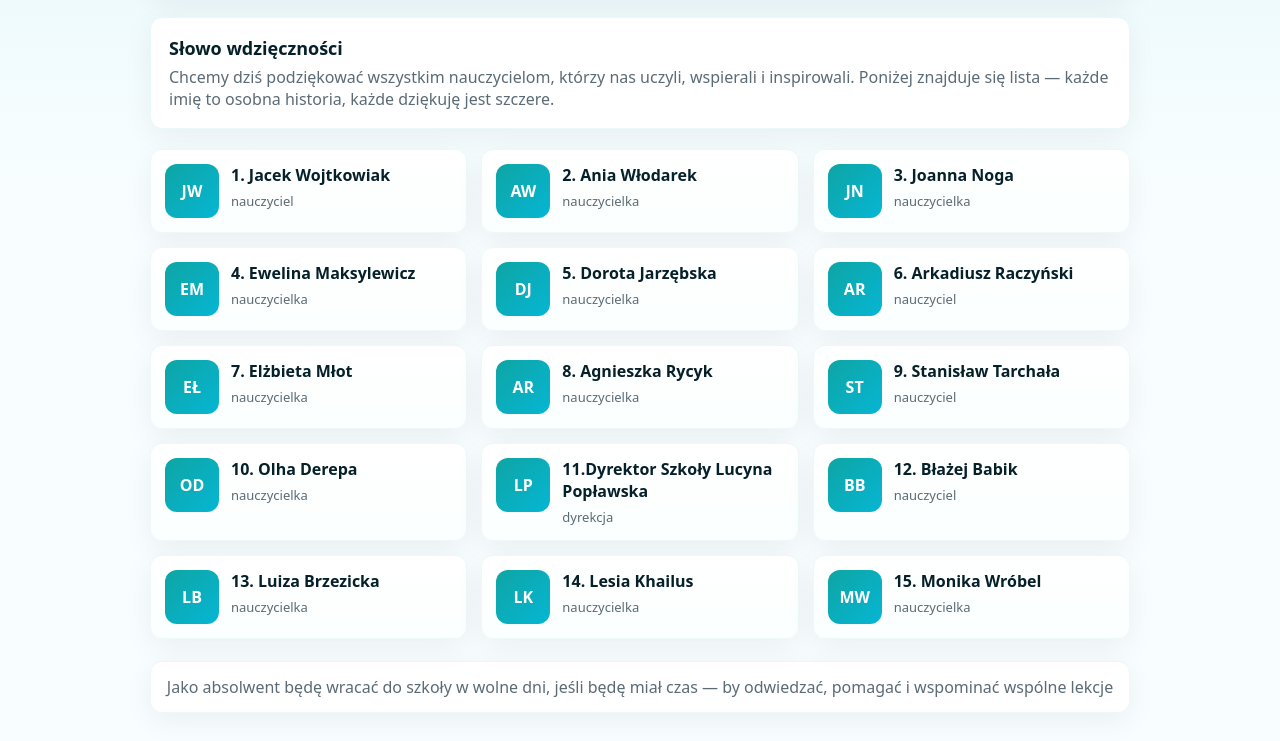
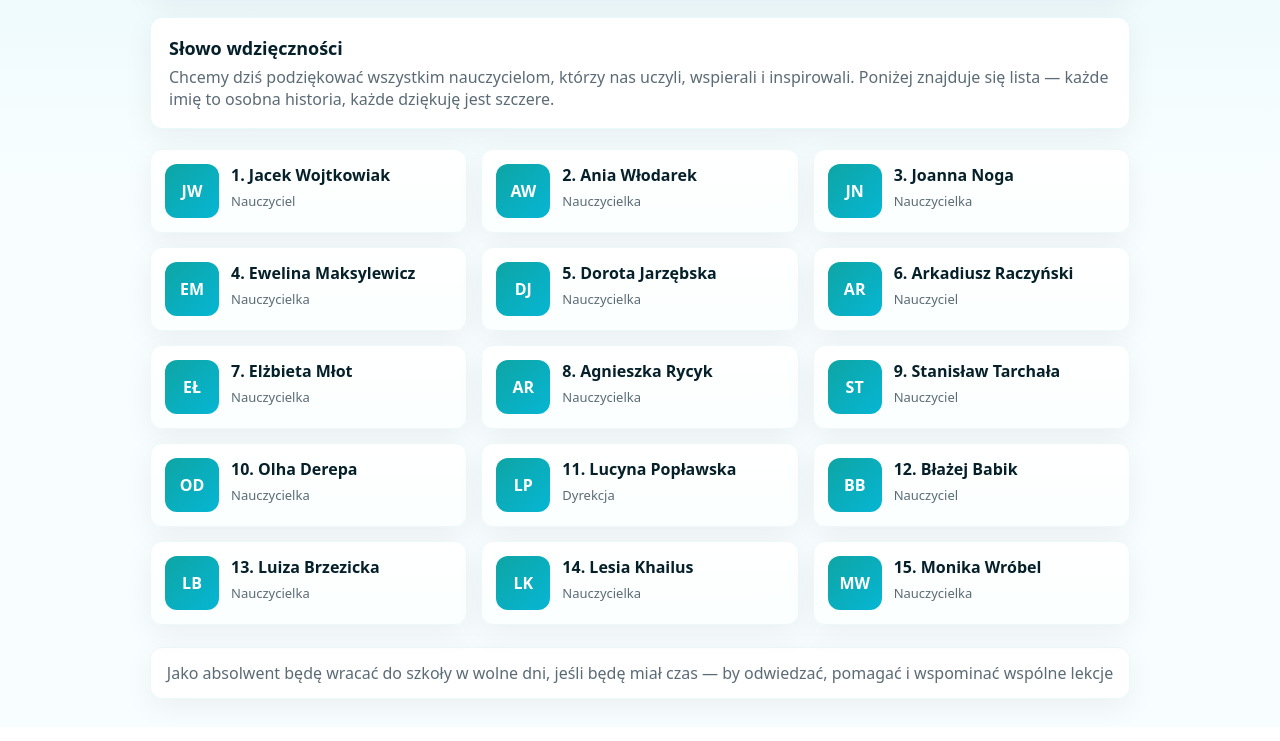
Before and after one commit to dawidrydz0514-alt/Podzi-kowania-Nauczycielom., a plain HTML site: page index.html in a window 1280 px wide. Shown: the part 179-920 px from the top of the page. Drawn offline with Linux system fonts and the light colour scheme.

Commit message:
Add files via upload

```diff
--- a/index.html
+++ b/index.html
@@ -118,63 +118,63 @@
       <div class="grid">
         <!-- 1 -->
         <div class="card"><div class="avatar">JW</div>
-          <div class="meta"><div class="name">1. Jacek Wojtkowiak</div><div class="role">nauczyciel</div></div></div>
+          <div class="meta"><div class="name">1. Jacek Wojtkowiak</div><div class="role">Nauczyciel</div></div></div>
 
         <!-- 2 -->
         <div class="card"><div class="avatar">AW</div>
-          <div class="meta"><div class="name">2. Ania Włodarek</div><div class="role">nauczycielka</div></div></div>
+          <div class="meta"><div class="name">2. Ania Włodarek</div><div class="role">Nauczycielka</div></div></div>
 
         <!-- 3 -->
         <div class="card"><div class="avatar">JN</div>
-          <div class="meta"><div class="name">3. Joanna Noga</div><div class="role">nauczycielka</div></div></div>
+          <div class="meta"><div class="name">3. Joanna Noga</div><div class="role">Nauczycielka</div></div></div>
 
         <!-- 4 -->
         <div class="card"><div class="avatar">EM</div>
-          <div class="meta"><div class="name">4. Ewelina Maksylewicz</div><div class="role">nauczycielka</div></div></div>
+          <div class="meta"><div class="name">4. Ewelina Maksylewicz</div><div class="role">Nauczycielka</div></div></div>
 
         <!-- 5 -->
         <div class="card"><div class="avatar">DJ</div>
-          <div class="meta"><div class="name">5. Dorota Jarzębska</div><div class="role">nauczycielka</div></div></div>
+          <div class="meta"><div class="name">5. Dorota Jarzębska</div><div class="role">Nauczycielka</div></div></div>
 
         <!-- 6 -->
         <div class="card"><div class="avatar">AR</div>
-          <div class="meta"><div class="name">6. Arkadiusz Raczyński</div><div class="role">nauczyciel</div></div></div>
+          <div class="meta"><div class="name">6. Arkadiusz Raczyński</div><div class="role">Nauczyciel</div></div></div>
 
         <!-- 7 -->
         <div class="card"><div class="avatar">EŁ</div>
-          <div class="meta"><div class="name">7. Elżbieta Młot</div><div class="role">nauczycielka</div></div></div>
+          <div class="meta"><div class="name">7. Elżbieta Młot</div><div class="role">Nauczycielka</div></div></div>
 
         <!-- 8 -->
         <div class="card"><div class="avatar">AR</div>
-          <div class="meta"><div class="name">8. Agnieszka Rycyk</div><div class="role">nauczycielka</div></div></div>
+          <div class="meta"><div class="name">8. Agnieszka Rycyk</div><div class="role">Nauczycielka</div></div></div>
 
         <!-- 9 -->
         <div class="card"><div class="avatar">ST</div>
-          <div class="meta"><div class="name">9. Stanisław Tarchała</div><div class="role">nauczyciel</div></div></div>
+          <div class="meta"><div class="name">9. Stanisław Tarchała</div><div class="role">Nauczyciel</div></div></div>
 
         <!-- 10 -->
         <div class="card"><div class="avatar">OD</div>
-          <div class="meta"><div class="name">10. Olha Derepa</div><div class="role">nauczycielka</div></div></div>
+          <div class="meta"><div class="name">10. Olha Derepa</div><div class="role">Nauczycielka</div></div></div>
 
         <!-- 11 -->
         <div class="card"><div class="avatar">LP</div>
-          <div class="meta"><div class="name">11.Dyrektor Szkoły Lucyna Popławska</div><div class="role">dyrekcja</div></div></div>
+          <div class="meta"><div class="name">11. Lucyna Popławska</div><div class="role">Dyrekcja</div></div></div>
 
         <!-- 12 -->
         <div class="card"><div class="avatar">BB</div>
-          <div class="meta"><div class="name">12. Błażej Babik</div><div class="role">nauczyciel</div></div></div>
+          <div class="meta"><div class="name">12. Błażej Babik</div><div class="role">Nauczyciel</div></div></div>
 
         <!-- 13 -->
         <div class="card"><div class="avatar">LB</div>
-          <div class="meta"><div class="name">13. Luiza Brzezicka</div><div class="role">nauczycielka</div></div></div>
+          <div class="meta"><div class="name">13. Luiza Brzezicka</div><div class="role">Nauczycielka</div></div></div>
 
         <!-- 14 (dodane) -->
         <div class="card"><div class="avatar">LK</div>
-          <div class="meta"><div class="name">14. Lesia Khailus</div><div class="role">nauczycielka</div></div></div>
+          <div class="meta"><div class="name">14. Lesia Khailus</div><div class="role">Nauczycielka</div></div></div>
 
         <!-- 15 (dodane) -->
         <div class="card"><div class="avatar">MW</div>
-          <div class="meta"><div class="name">15. Monika Wróbel</div><div class="role">nauczycielka</div></div></div>
+          <div class="meta"><div class="name">15. Monika Wróbel</div><div class="role">Nauczycielka</div></div></div>
 
       </div>
     </section>
```
